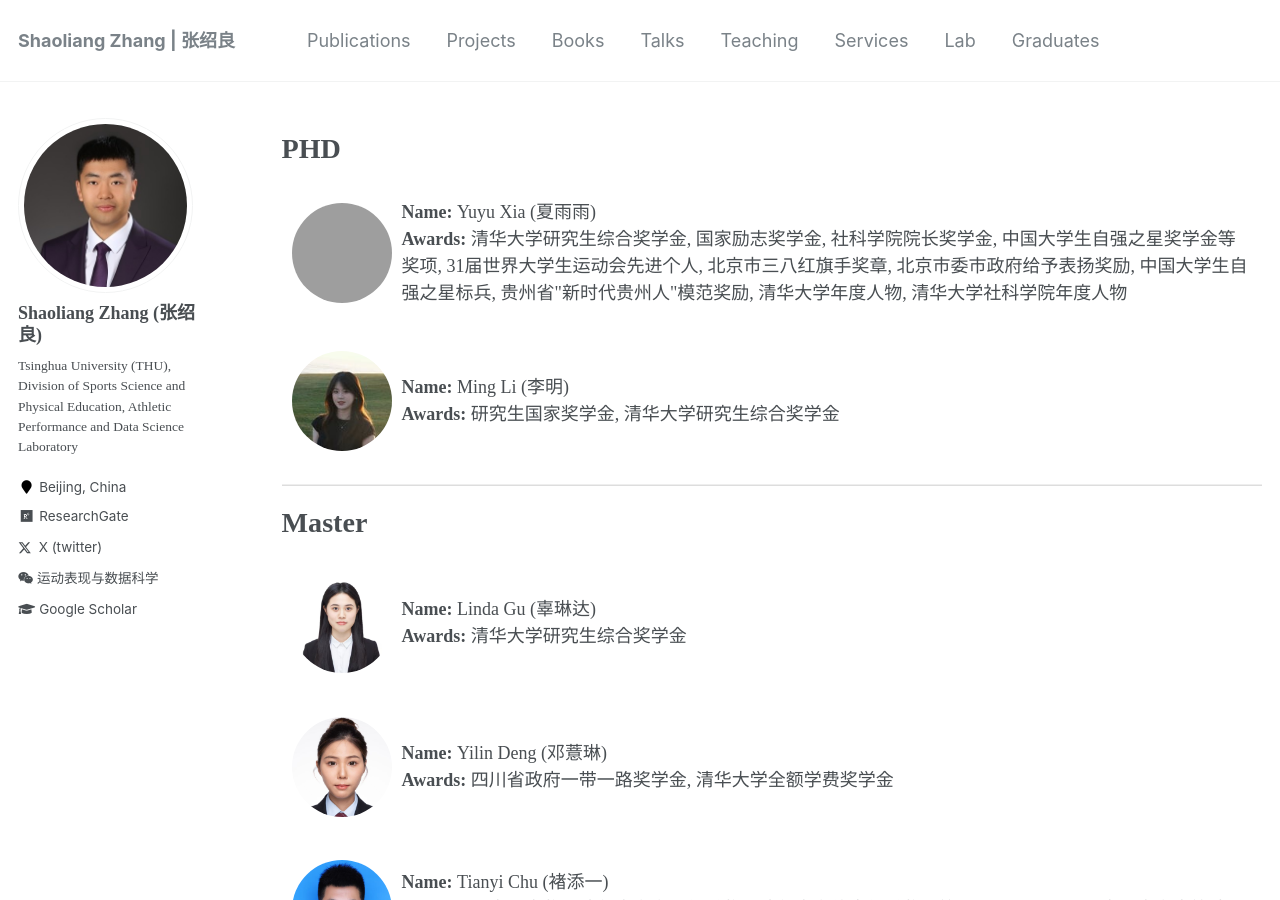
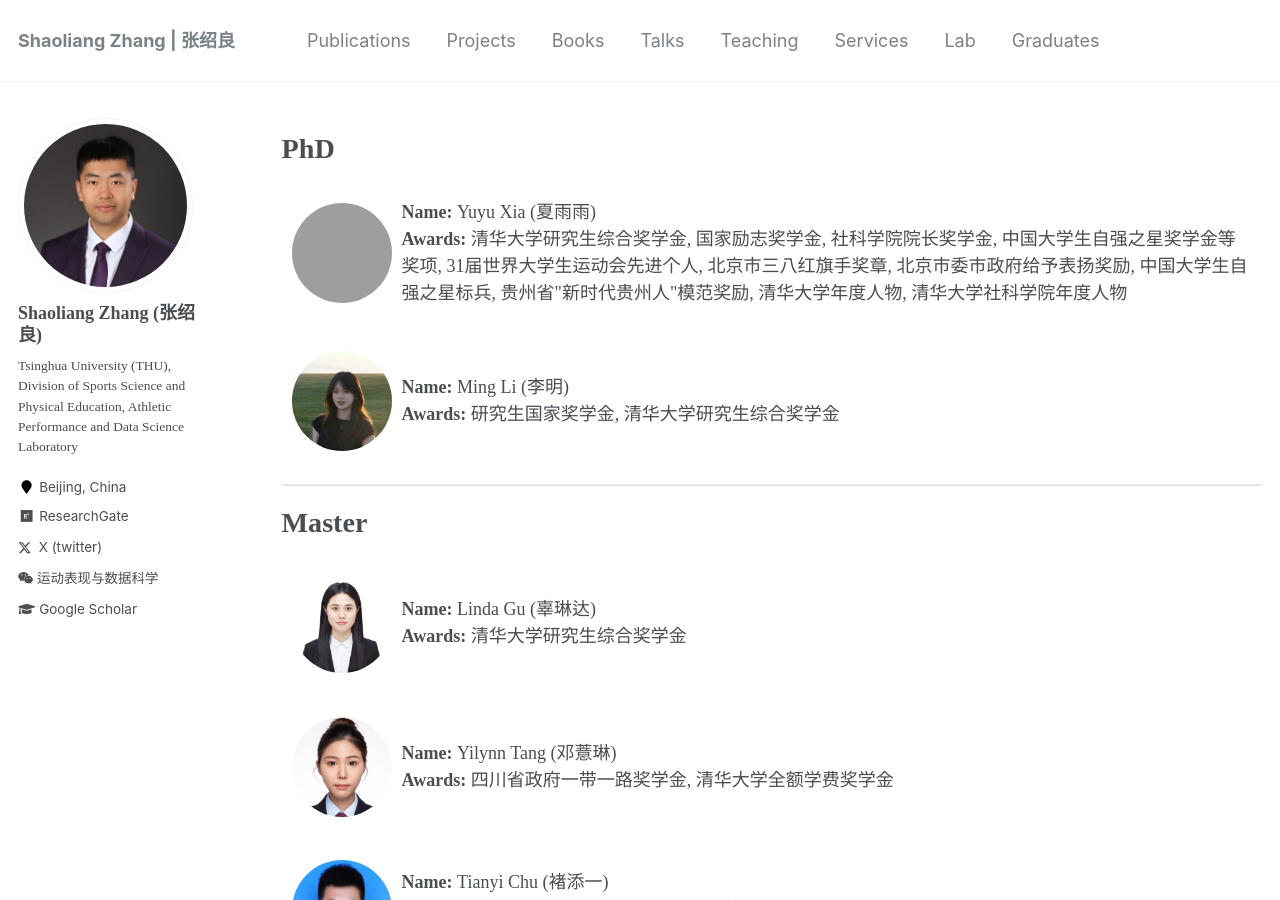
Before and after one commit to sportssuper/ZSL, a Jekyll site: the page built from _pages/lab.md, in a window 1280 px wide and 900 px high. Built offline with Jekyll 4.4.1, drawn with Linux system fonts in a browser that asks for light colours; a script that is not in the unit is left out.

Commit message:
Update lab.md

```diff
--- a/_pages/lab.md
+++ b/_pages/lab.md
@@ -17,7 +17,7 @@ author_profile: true
   }
 </style>
 
-# PHD
+# PhD
 
   <!-- xyy -->
 <div class='paper-box' style="display: flex; align-items: center; gap: 10px; padding: 10px;">
@@ -83,7 +83,7 @@ author_profile: true
   <!-- wd l -->
   <div style="flex-grow: 1;">
     <p style="margin: 0; line-height: 1.5;">
-      <strong>Name: </strong>Yilin Deng (邓薏琳)<br>
+      <strong>Name: </strong>Yilynn Tang (邓薏琳)<br>
       <strong>Awards: </strong>四川省政府一带一路奖学金, 清华大学全额学费奖学金
     </p>
   </div>
```
